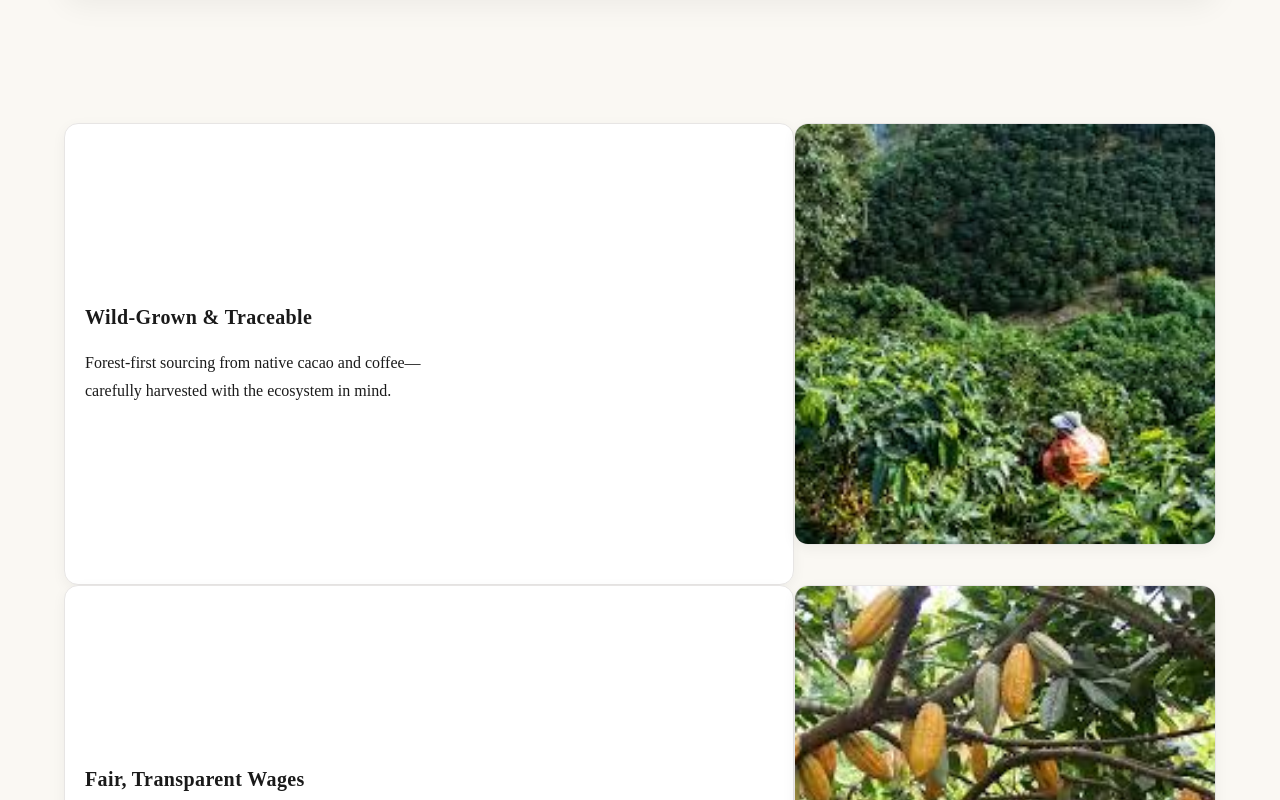
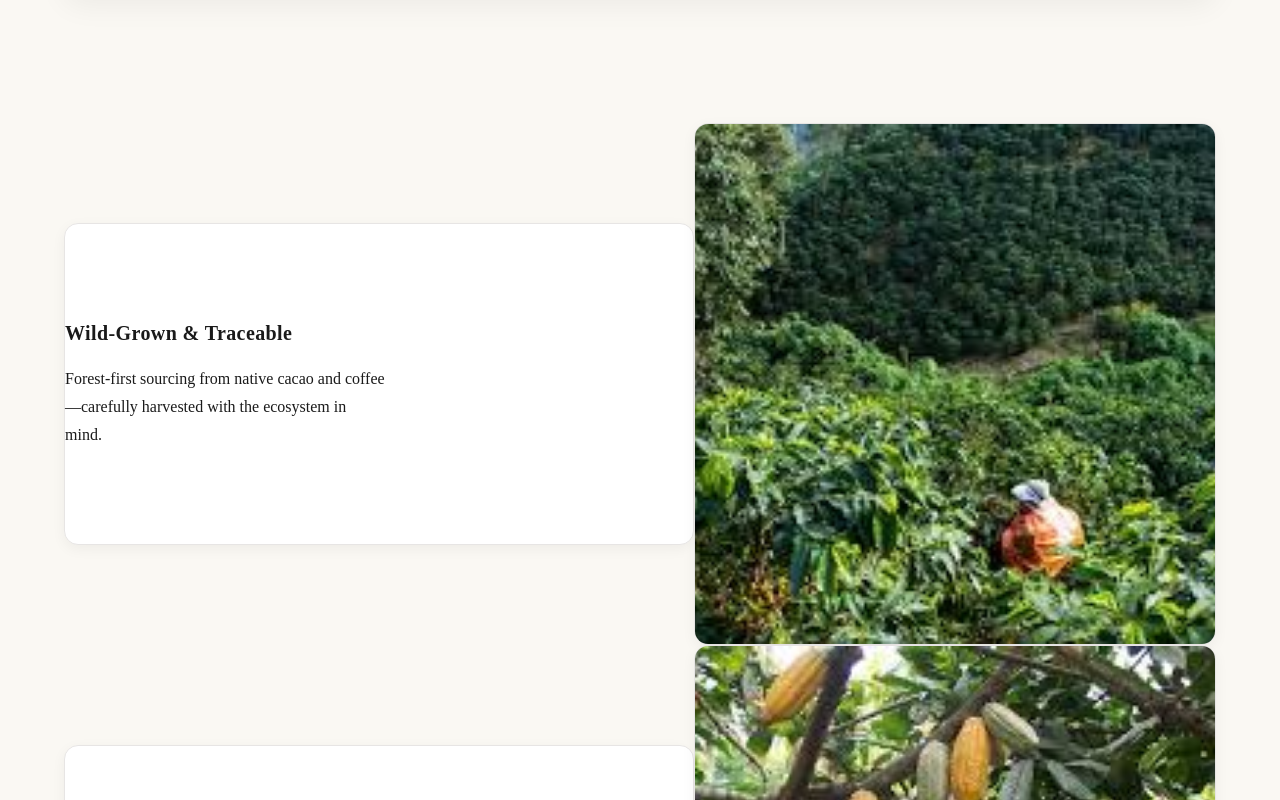
Before and after one commit to arvindasp/sabor-selva, a Next.js app: page / in a window 1280 px wide. Shown: the part 980-1780 px from the top of the page. Built offline with nearby package versions, Linux system fonts and the light colour scheme.

Commit message:
imagerow

```diff
--- a/src/app/page.tsx
+++ b/src/app/page.tsx
@@ -94,7 +94,7 @@ export default function HomePage() {
         </div>
       </section>
 
-     {/* MISSION — three paired boxes: text LEFT, image RIGHT (always same row) */}
+     {/* MISSION — text LEFT (smaller), image RIGHT (bigger), always same row */}
 <section id="mission" className="container section scroll-mt-[110px]">
   <div className="space-y-10">
     {[
@@ -119,37 +119,37 @@ export default function HomePage() {
     ].map((card, i) => (
       <div
         key={card.title}
-        className="grid grid-cols-[1fr_auto] items-stretch gap-4 sm:gap-6"
+        className="grid grid-cols-[1fr_auto] items-center gap-4 sm:gap-8"
       >
-        {/* TEXT CARD (left) — HALF padding, height matches image */}
+        {/* TEXT CARD (left) — shorter + narrower */}
         <article
-          className="card opacity-0 translate-y-3 transition-all duration-700"
+          className="card min-w-0 opacity-0 translate-y-3 transition-all duration-700"
           data-reveal
           style={{ transitionDelay: `${i * 80}ms` }}
         >
           <div
             className={[
-              // HALF the padding vs before
-              "card-content p-3 sm:p-4 md:p-5",
-              // Match the image height exactly (near-square, responsive)
-              "min-h-[clamp(220px,38vw,420px)]",
+              // Half padding -> compact box
+              "p-3 sm:p-4",
+              // Shorter height than image so the image can be larger
+              "min-h-[clamp(160px,26vw,320px)]",
               "flex items-center",
             ].join(" ")}
           >
-            <div className="max-w-[46ch]">
+            <div className="max-w-[40ch]">
               <h3 className="font-bold">{card.title}</h3>
               <p className="mt-2 text-stone-700 leading-relaxed">{card.copy}</p>
             </div>
           </div>
         </article>
 
-        {/* IMAGE CARD (right) — bigger, near-square, responsive clamp */}
+        {/* IMAGE CARD (right) — bigger, near-square */}
         <div
           className={[
-            "card overflow-hidden opacity-0 translate-y-3 transition-all duration-700 justify-self-end",
-            // Width & height use clamp so it fits phones but feels premium on desktop
-            "w-[clamp(160px,38vw,420px)]",
-            "h-[clamp(220px,38vw,420px)]",
+            "card overflow-hidden justify-self-end opacity-0 translate-y-3 transition-all duration-700",
+            // Bigger area: near-square; grows more than the text card
+            "w-[clamp(220px,46vw,520px)]",
+            "h-[clamp(260px,46vw,520px)]",
           ].join(" ")}
           data-reveal
           style={{ transitionDelay: `${i * 80 + 40}ms` }}
@@ -160,7 +160,7 @@ export default function HomePage() {
               alt={card.title}
               fill
               className="object-cover"
-              sizes="(min-width:1280px) 420px, (min-width:1024px) 360px, (min-width:640px) 300px, 180px"
+              sizes="(min-width:1280px) 520px, (min-width:1024px) 460px, (min-width:640px) 380px, 240px"
               priority={i === 0}
             />
           </div>
@@ -169,6 +169,7 @@ export default function HomePage() {
     ))}
   </div>
 </section>
+
 
       {/* PRODUCTS / GALLERY – minimal scroller with fixed heights */}
       <section id="products" className="section bg-white scroll-mt-[110px]">
```
